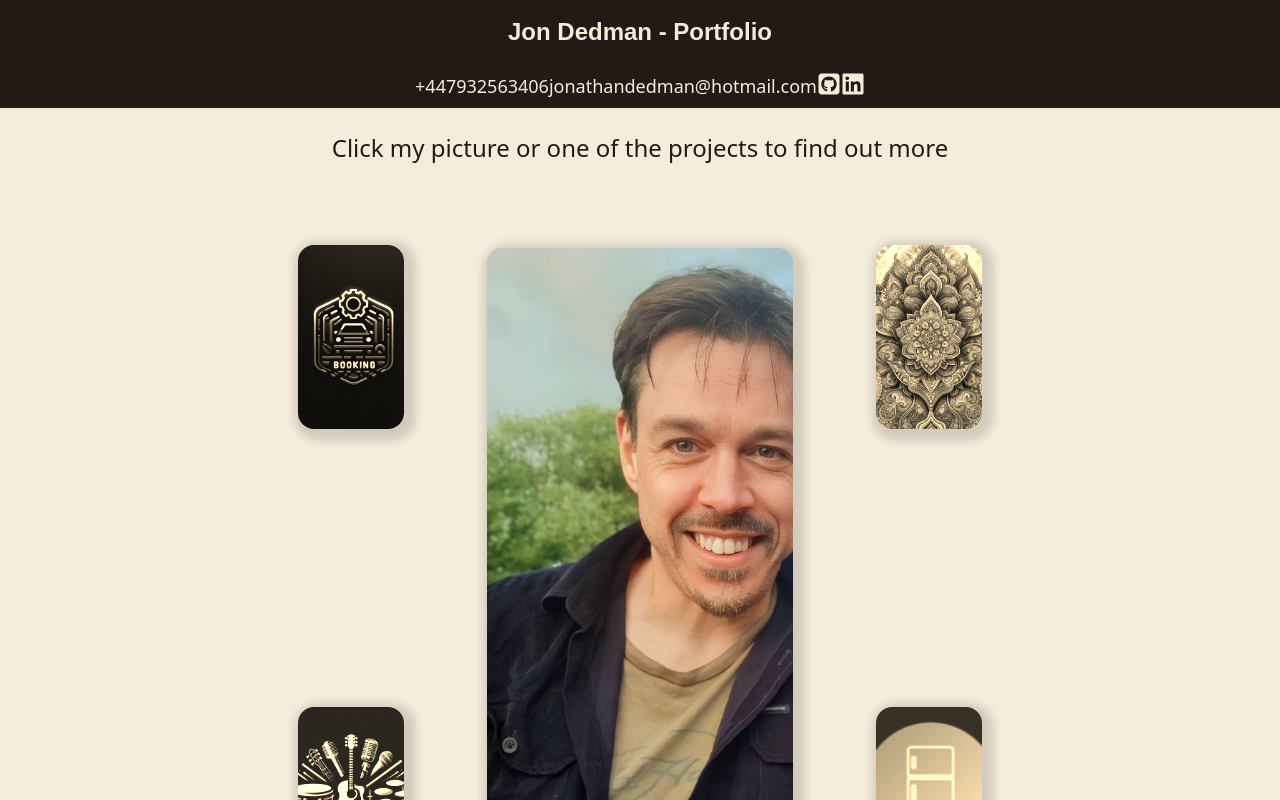
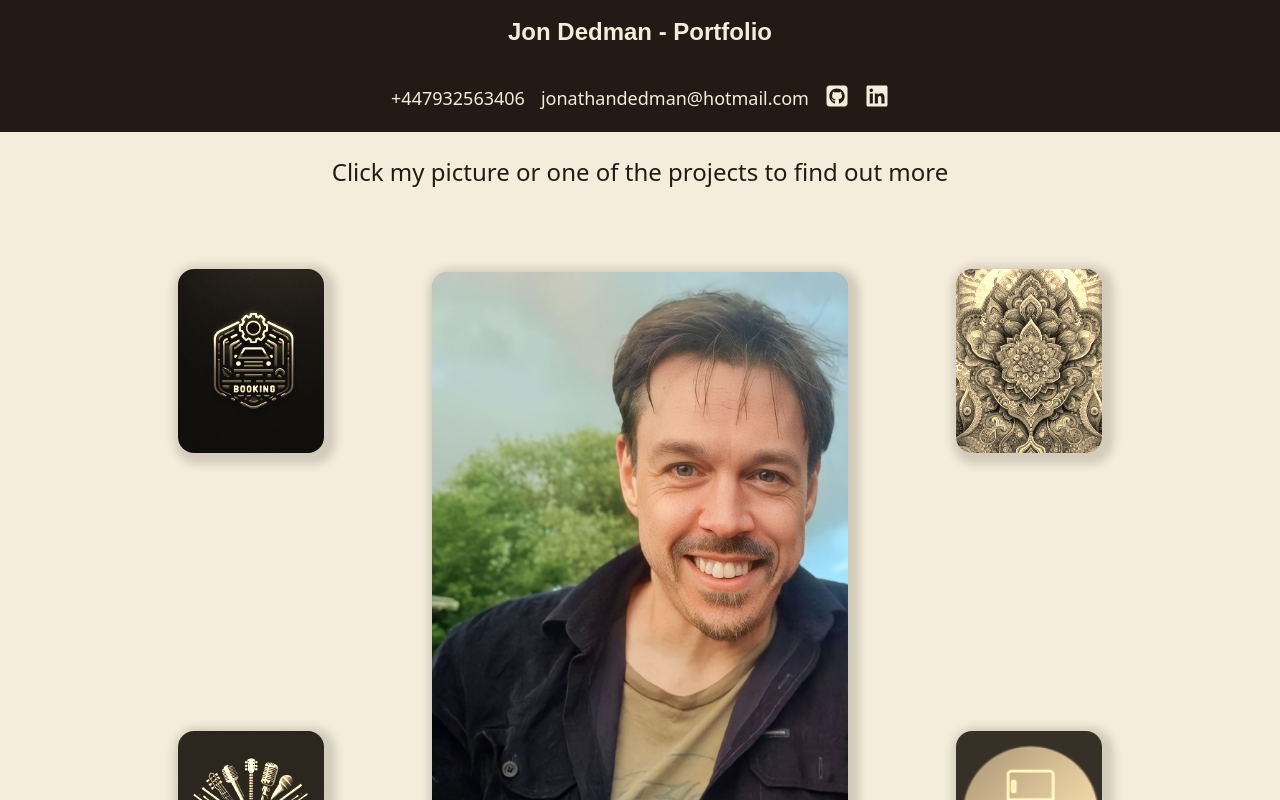
Before and after one commit to jondedman/portfolio, a React (Vite) app: page / in a window 1280 px wide. Shown: the top 800 px of the page. Built offline with nearby package versions, Linux system fonts and the light colour scheme; no server answers.

Commit message:
remove xs custom screen size globally

```diff
--- a/src/App.jsx
+++ b/src/App.jsx
@@ -11,7 +11,7 @@ function App() {
 		<div className="w-full h-full bg-background-color">
 			<Navbar />
 			<Instructions />
-			<div className="flex items-center justify-center h-[calc(100vh - 15vh)] mx-auto w-3/4 bg-background-color xs:w-full xs:h-full">
+			<div className="flex items-center justify-center h-[calc(100vh - 15vh)] mx-auto w-3/4 bg-background-color w-full h-full">
 				<GameBoard />
 			</div>
 			<div className="bg-banner-color h-[5vh] w-full"></div>
--- a/src/CV/CV.jsx
+++ b/src/CV/CV.jsx
@@ -23,7 +23,7 @@ function Cv() {
 			</div>
 
 			<h2 className="text-left my-2 font-bold">Contact</h2>
-			<div className="h-1/3 border border-1 rounded-lg mb-4 xs:h-2/3">
+			<div className="md:h-1/3 border border-1 rounded-lg mb-4 h-2/3">
 				<ContactMe />
 			</div>
 
--- a/src/Gameboard.jsx
+++ b/src/Gameboard.jsx
@@ -19,7 +19,7 @@ function GameBoard() {
 	};
 	return (
 		<div className="grid grid-cols-4 grid-rows-3 gap-4 py-4 px-8 border-1 border-black h-screen w-full bg-background-color gap-2">
-			<div className="sm:col-start-4 sm:row-start-1 sm:col-span-1 sm:row-span-1 sm:h-full sm:w-full flex sm:justify-start sm:items-end justify-start items-center ">
+			<div className="md:col-start-4 md:row-start-1 md:col-span-1 md:row-span-1 md:h-full md:w-full flex md:justify-start md:items-end justify-start items-center ">
 				<div
 					className="md:h-3/4 md:w-1/2 w-full h-1/2 mx-0"
 					onClick={(event) => handleClick(event)}
--- a/src/Instructions.jsx
+++ b/src/Instructions.jsx
@@ -29,7 +29,7 @@ function Instructions() {
 	}, [charIndex, isDeleting, wordIndex, words]);
 
 	return (
-		<div className="flex justify-center items-end min-h-[5vh] xs:mt-0 md:mt-4 mb-1">
+		<div className="flex justify-center items-end min-h-[5vh] mt-0 md:mt-4 mb-1">
 			<h1 className="h-full text-sm sm:text-base md:text-lg lg:text-xl xl:text-2xl text-center text-banner-color">
 				{currentText}
 			</h1>
--- a/src/Navbar.jsx
+++ b/src/Navbar.jsx
@@ -25,20 +25,20 @@ const Navbar = () => {
 						/>
 					</svg>
 				</button>
-				<h1 className="md:text-2xl xs:text-lg font-bold text-center font-poppins text-background-color">
+				<h1 className="md:text-2xl text-lg font-bold text-center font-poppins text-background-color">
 					Jon Dedman - Portfolio
 				</h1>
 			</div>
 
 			<div
-				className={`fixed top-0 left-0 w-fit h-fit bg-banner-color xs:opacity-60 md:opacity-100 text-background-color z-10 transform transition-transform duration-200 ease-in-out ${
+				className={`fixed top-0 left-0 w-fit h-fit bg-banner-color opacity-60 md:opacity-100 text-background-color z-10 transform transition-transform duration-200 ease-in-out ${
 					isOpen ? "translate-x-0" : "-translate-x-full"
-				} md:relative md:translate-x-0 md:w-auto md:h-auto xs:flex-col xs:items-start text-background-color md:text-lg md:justify-around mx-auto p-2 xs:text-xs xs:justify-start xs:absolute xs:top-16 md:top-0`}
+				} md:relative md:translate-x-0 md:w-auto md:h-auto flex-col items-start text-background-color md:text-lg md:justify-around mx-auto p-2 text-xs justify-start absolute top-16 md:top-0`}
 			>
 				<div className="md:flex md:flex-row md:justify-center md:items-start ">
-					<h2 className="xs:my-3 xs:mx-2">+447932563406</h2>
-					<h2 className="xs:my-3 xs:mx-2">jonathandedman@hotmail.com</h2>
-					<h2 className="xs:my-3 xs:mx-2 hover:text-blue-800">
+					<h2 className="my-3 mx-2">+447932563406</h2>
+					<h2 className="my-3 mx-2">jonathandedman@hotmail.com</h2>
+					<h2 className="my-3 mx-2 hover:text-blue-800">
 						<a
 							href="https://github.com/jondedman"
 							target="_blank"
@@ -57,7 +57,7 @@ const Navbar = () => {
 							</svg>
 						</a>
 					</h2>
-					<h2 className=" xs:my-3 xs:mx-2 hover:text-blue-800">
+					<h2 className=" my-3 mx-2 hover:text-blue-800">
 						<a
 							href="https://linkedin.com/in/jon-dedman"
 							target="_blank"
```
